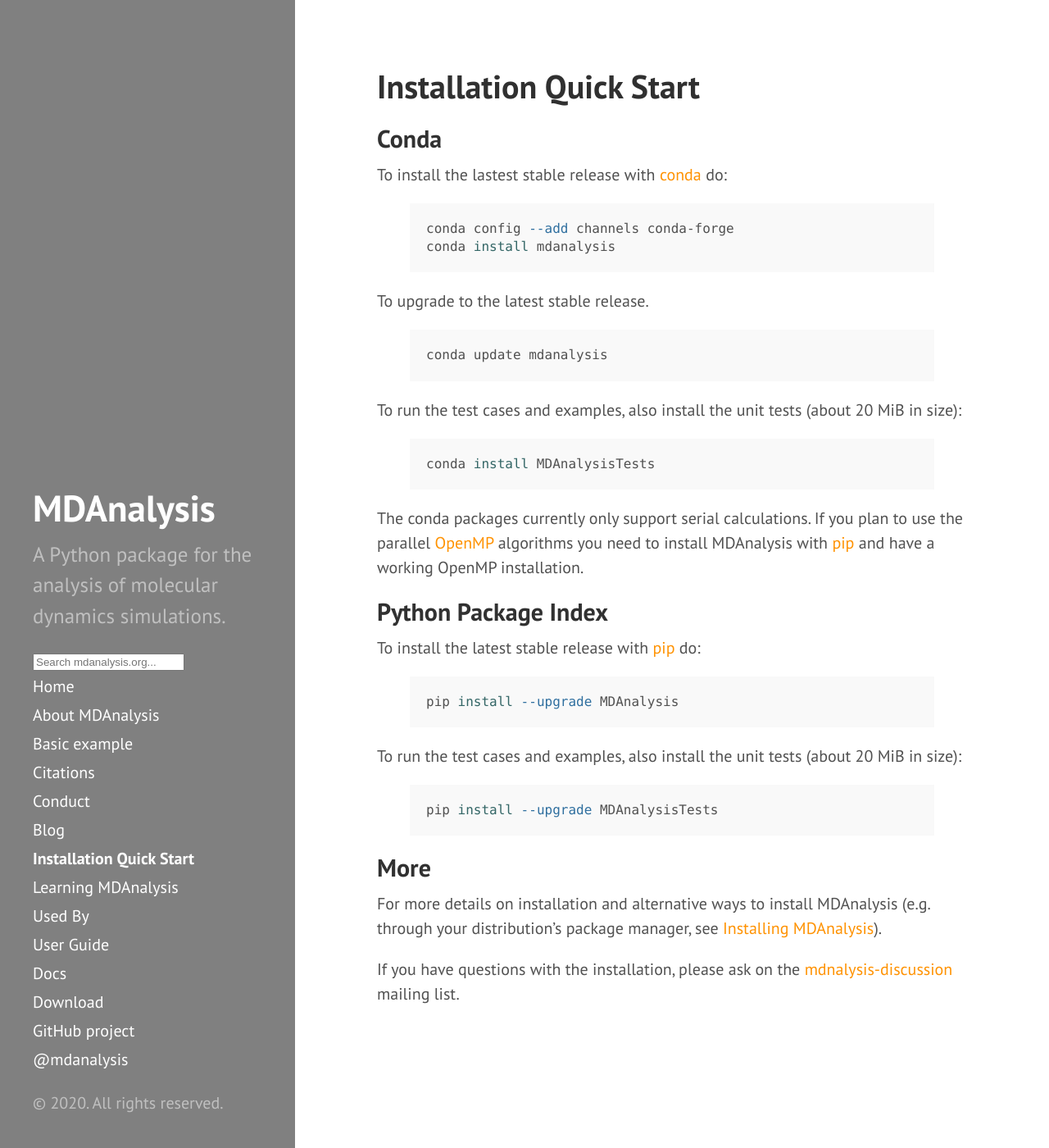
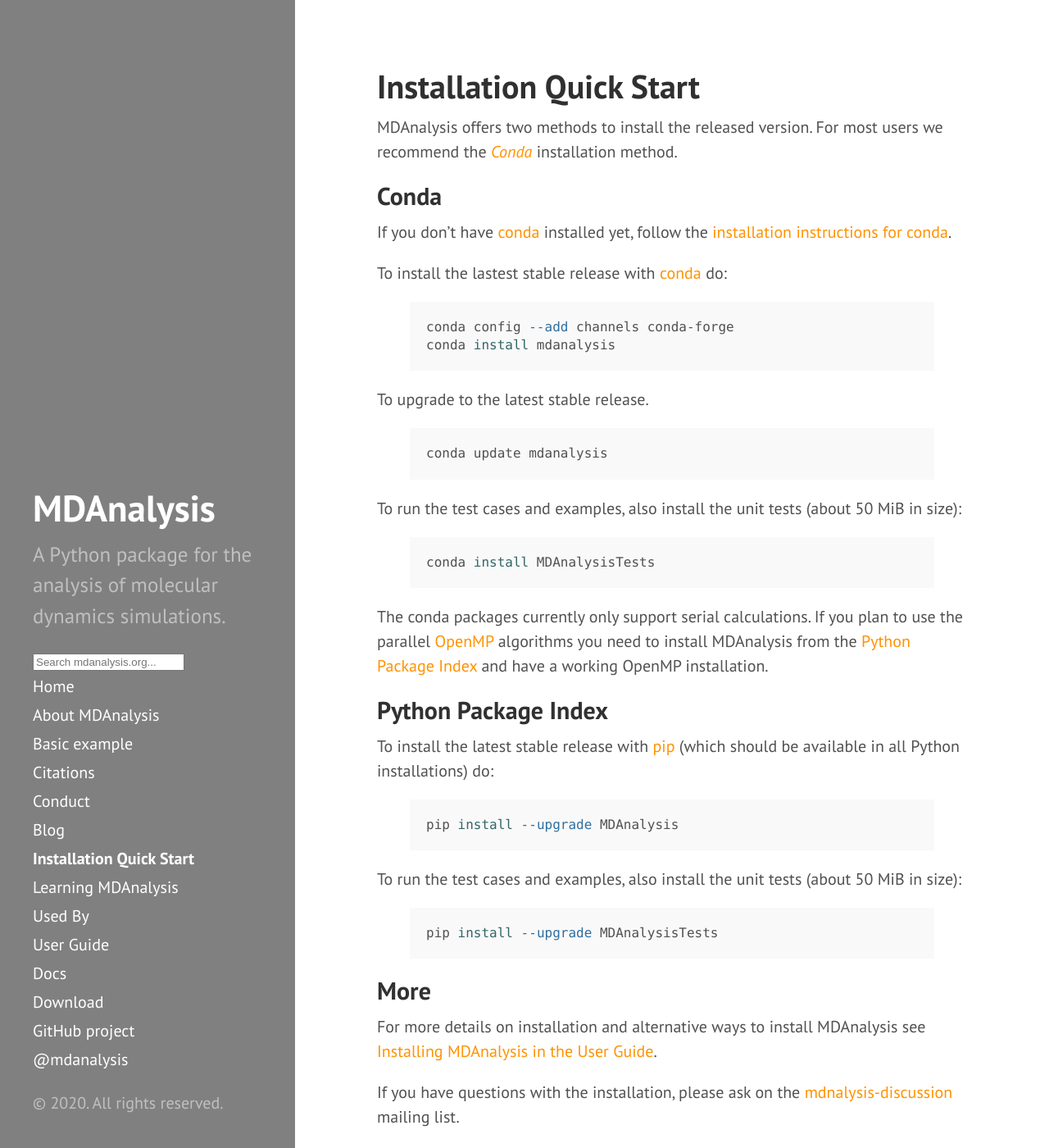
Before and after one commit to MDAnalysis/MDAnalysis.github.io, a Jekyll site: the page built from pages/installation_quick_start.md, in a window 1280 px wide and 1400 px high. Shown: the whole window at 82% size. Built offline with Jekyll 4.4.1, drawn with Linux system fonts in a browser that asks for light colours; comment, search, counter and statistics services are not loaded.

Commit message:
updated quick install
- link to installing conda
- updated links
- added recommendation to use conda
- link to User Guide

```diff
--- a/pages/installation_quick_start.md
+++ b/pages/installation_quick_start.md
@@ -3,7 +3,13 @@ layout: page
 title: Installation Quick Start
 ---
 
+MDAnalysis offers two methods to install the released version. For most
+users we recommend the [*Conda*](#conda) installation method.
+
 ## Conda ##
+
+If you don't have [conda][] installed yet, follow the [installation
+instructions for conda][].
 
 To install the lastest stable release with [conda][conda] do:
 
@@ -18,7 +24,7 @@ To upgrade to the latest stable release.
 conda update mdanalysis
 {% endhighlight %}
 
-To run the test cases and examples, also install the unit tests (about 20 MiB
+To run the test cases and examples, also install the unit tests (about 50 MiB
 in size):
 
 {% highlight bash %}
@@ -26,19 +32,20 @@ conda install MDAnalysisTests
 {% endhighlight %}
 
 The conda packages currently only support serial calculations. If you
-plan to use the parallel [OpenMP][OpenMP] algorithms you need to install
-MDAnalysis with [pip][pip] and have a working OpenMP installation.
+plan to use the parallel [OpenMP][OpenMP] algorithms you need to
+install MDAnalysis from the [Python Package
+Index](#python-package-index) and have a working OpenMP installation.
 
 ## Python Package Index ##
 
 To install the latest stable release with
-[pip][pip] do:
+[pip][pip] (which should be available in all Python installations) do:
 
 {% highlight bash %}
 pip install --upgrade MDAnalysis
 {% endhighlight %}
 
-To run the test cases and examples, also install the unit tests (about 20 MiB
+To run the test cases and examples, also install the unit tests (about 50 MiB
 in size):
 
 {% highlight bash %}
@@ -47,14 +54,14 @@ pip install --upgrade MDAnalysisTests
 
 ## More ##
 
-For more details on installation and alternative ways to install MDAnalysis
-(e.g. through your distribution's package manager, see [Installing
-MDAnalysis]({{site.github.wiki}}/Install)).
+For more details on installation and alternative ways to install MDAnalysis see [Installing
+MDAnalysis in the {{ site.docs.userguide.name }}]({{ site.docs.userguide.url }}/installation.html).
 
 If you have questions with the installation, please ask on the
 [{{site.mailinglists.discussion.name}}]({{site.mailinglists.discussion.url}})
 mailing list.
 
-[pip]: http://www.pip-installer.org/en/latest/index.html
-[conda]: http://conda.pydata.org/docs/
-[OpenMP]: http://openmp.org
+[pip]: https://pip.pypa.io/en/latest/
+[conda]: https://conda.io/
+[installation instructions for conda]: https://conda.io/projects/conda/en/latest/user-guide/install/index.html
+[OpenMP]: https://www.openmp.org/
```
